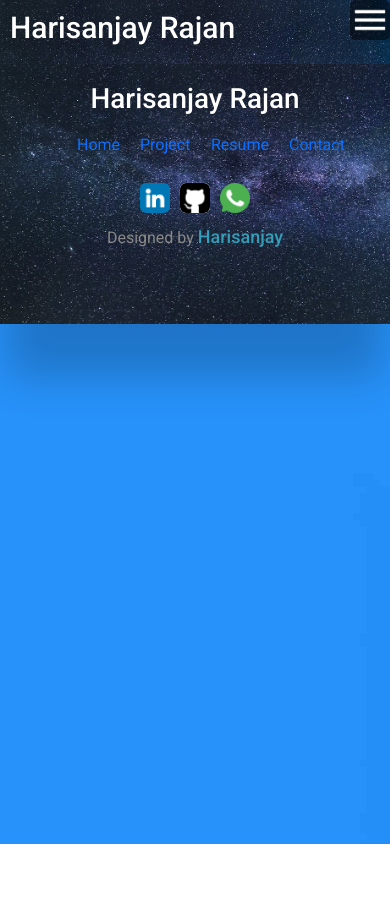
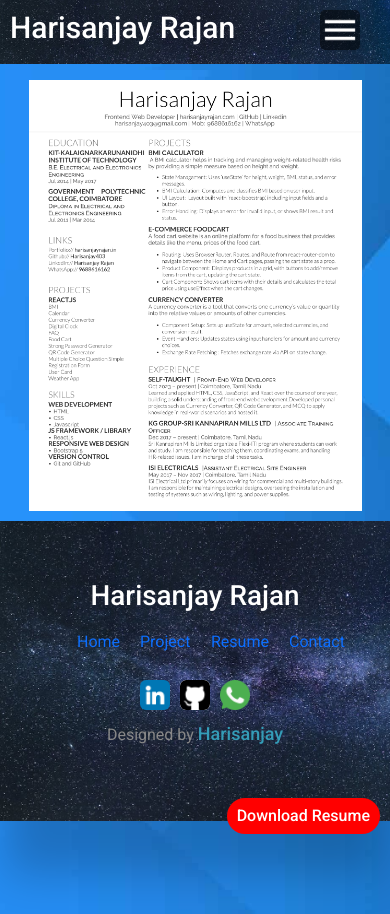
Before and after one commit to Harisanjay403/ReactPractice, a React (Vite) app in the folder portfolio/: page /resume in a window 390 px wide. Before the commit the page ends 844 px from the top, so only its background shows below. Built offline with nearby package versions, Linux system fonts and the light colour scheme.

Commit message:
responsive website

```diff
--- a/portfolio/src/Contact.css
+++ b/portfolio/src/Contact.css
@@ -3,6 +3,7 @@
 *{
   padding:0px;
   margin:0px;
+  box-sizing: border-box;
   font-family: "Roboto", sans-serif;
 }
 
@@ -19,7 +20,9 @@
     background-size: cover;
     background-repeat: no-repeat;
     background-position: center;
+    overflow: hidden;
     z-index: 1;
+
 }
 
 .address,
--- a/portfolio/src/Header.css
+++ b/portfolio/src/Header.css
@@ -18,6 +18,7 @@
     background-size: cover;
     background-image: url('./assets/footerbg.jpeg');
     /* padding:4px; */
+    z-index: 10;
 }
 
 .logo{
@@ -75,7 +76,7 @@
     right:0px;
     transition: all 0.5s linear;
     display:none;
-    z-index:1000 !important;
+    z-index:1000 ;
 }
 
 .menu-icon{
@@ -83,8 +84,8 @@
     align-items: center;
     justify-content: center;
     position: absolute;
-    top:0px;
-    right:0px;
+    top:10px;
+    right:30px;
     display:none;
 }
 
--- /dev/null
+++ b/portfolio/src/Resume.css
@@ -0,0 +1,40 @@
+@import url('https://fonts.googleapis.com/css2?family=Roboto:ital,wght@0,100;0,300;0,400;0,500;0,700;0,900;1,100;1,300;1,400;1,500;1,700;1,900&display=swap');
+
+*{
+    padding: 0px;
+    margin:0px;
+    box-sizing: border-box;
+    font-family: "Roboto", serif;
+}
+
+.resume-container{
+    height:auto;
+    width:100vw;
+    padding:10px;
+    display: flex;
+    justify-content: center;
+    align-items:center;
+    margin-top: 70px;
+}
+.resume-container a {
+    background-color:red;
+    color:#fff;
+    font-weight: 500;
+    border-radius: 30px;
+    position: fixed;
+    bottom:10px;
+    right:10px;
+    text-decoration: none;
+    padding:6px 10px;
+}
+
+.resume-container a:hover{
+    color:#fff;
+    background-color: rgb(22, 34, 97);
+
+}
+
+.resume-container img{
+    height:auto;
+    width:90%;
+}
--- a/portfolio/src/Resume.jsx
+++ b/portfolio/src/Resume.jsx
@@ -1,8 +1,15 @@
+import "./Resume.css"
+import bmi from './assets/bg_img.jpg'
+import pdf from './assets/HarisanjayRajanResume.pdf'
+import HarisanjayRajanResume from './assets/HarisanjayRajanResume.jpg'
 export const Resume = () =>{
 
     return (
         <>
-            This is resume page
+            <div className="resume-container">
+                <img src={HarisanjayRajanResume} alt="Resume" />
+                <a href={pdf} download>Download Resume</a>
+            </div>
         </>
     )
 }
```
Also changed, not shown: portfolio/src/assets/HarisanjayRajanResume.jpg (added), 1 other file (tests, documents, lock files or other folders).
